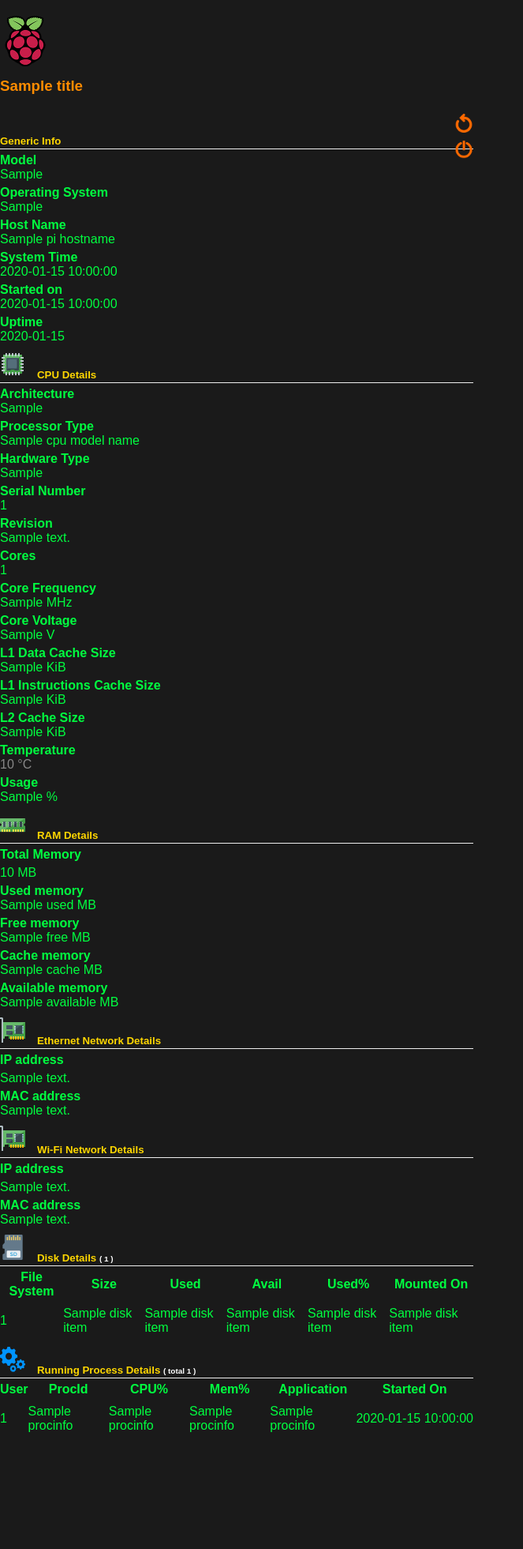
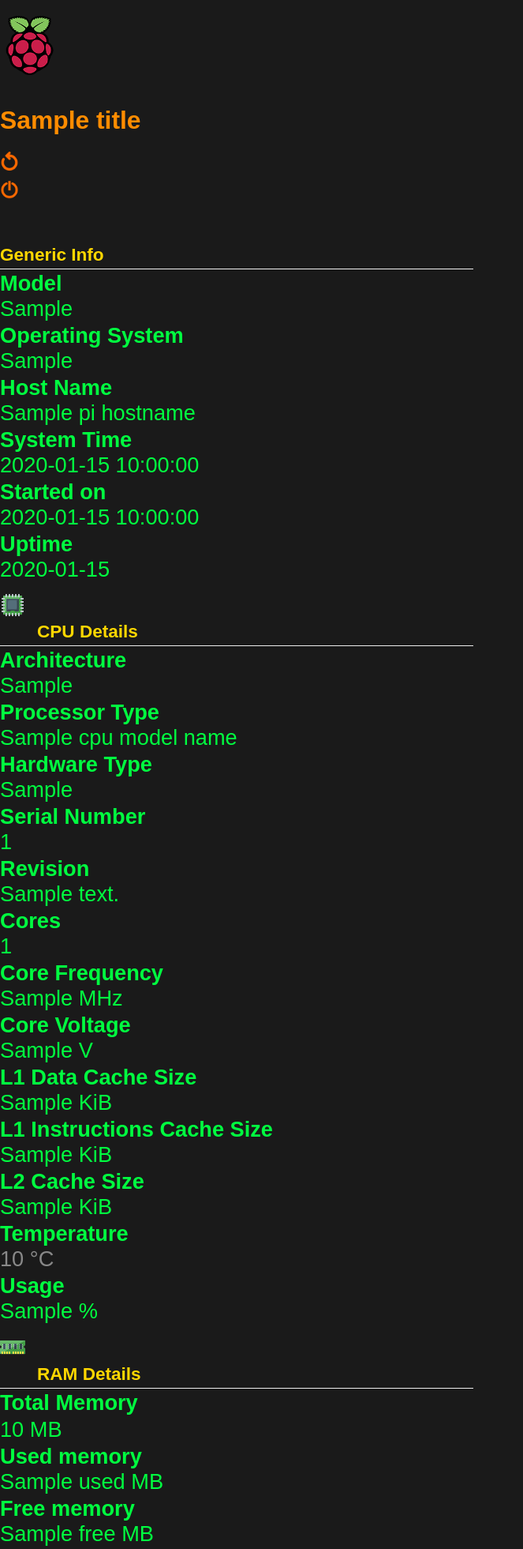
Before and after one commit to Nkeramov/rpi_system_info, a Python web app: template templates/index.html in a window 1280 px wide. Shown: the top 1961 px of the page at 79% size, without its empty margins (0-663 px from the left). Before the commit the page ends 1813 px from the top, so only its background shows below. Run offline with Jinja, Linux system fonts and the light colour scheme; the template is opened without the code that fills it: most values are stand-ins (such as "Sample title", 1, 10 or a date in 2020).

Commit message:
refactored index page ui

```diff
--- a/static/css/pi.css
+++ /dev/null
@@ -1,41 +0,0 @@
-body {
-    background-color: #1a1a1a;
-}
-
-.container {
-    color: #00FF40;
-}
-
-h5 {
-    margin-bottom: 2px;
-}
-
-th, td {
-    padding-top: 5px !important;
-    padding-bottom: 5px !important;
-    color: #00FF40;
-}
-
-.g-header {
-    padding-top: 10px;
-    border-bottom: 1px solid #eee;
-    color: #FFD700;
-}
-
-.g-row {
-    padding-top: 5px;
-}
-
-.g-head {
-    font-weight: bold;
-}
-
- table.sortable thead {
-    font-weight: bold;
-    cursor: default;
-}
-
-.item-count {
-    color: white;
-    font-size: 75%;
-}
--- /dev/null
+++ b/static/css/styles.css
@@ -0,0 +1,74 @@
+body {
+    background-color: #1a1a1a;
+    font-size: 1.7em;
+}
+
+.container {
+    color: #00FF40;
+    max-width: 600px;
+    padding-top: 20px;
+}
+
+.title {
+    margin-top: 10px;
+    color: #FF8C00;
+}
+
+h1 { margin-bottom: 2rem;}
+h2 { margin-bottom: 1.5rem; }
+h3 { margin-bottom: 1rem; }
+h4 { margin-bottom: 0.5rem; }
+h5 { margin-bottom: 0.25rem; }
+h6 { margin-bottom: 0.125rem; }
+
+th, td {
+    padding: 5px 0px;
+    color: #00FF40;
+}
+
+.t-header {
+    padding-top: 13px;
+    border-bottom: 1px solid #eee;
+    color: #FFD700;
+    letter-spacing: .00rem;
+}
+
+.t-row {
+    padding-top: 2px;
+}
+
+.t-header h5 {
+    transition: font-weight 0.3s ease;
+}
+
+.t-header h5:hover {
+    font-weight: bold;
+    letter-spacing: .05rem;
+}
+
+.t-header-img {
+    float:left;
+    margin-right: 15px;
+}
+
+.t-caption {
+    font-weight: bold;
+}
+
+table.sortable thead {
+    font-weight: bold;
+    cursor: pointer;
+}
+
+table.sortable th:hover {
+    color: #FFD700;
+}
+
+table.sortable tr:hover td{
+    color: white !important;
+}
+
+.item-count {
+    color: white;
+    font-size: 75%;
+}
--- a/templates/index.html
+++ b/templates/index.html
@@ -3,26 +3,25 @@
     <head>
         <meta charset="utf-8">
         <title>{{title}}</title>
+        <link rel="icon" type="image/png" href="static/images/favicon.png">
+        <meta name="viewport" content="width=device-width, initial-scale=1">
         <meta name="description" content="System information of Raspberry Pi">
-        <meta name="author" content="Ashok Raja T">
-        <meta name="viewport" content="width=device-width, initial-scale=1">
         <link href="//fonts.googleapis.com/css?family=Raleway:400,300,600" rel="stylesheet" type="text/css">
         <link rel="stylesheet" href="static/css/normalize.css">
         <link rel="stylesheet" href="static/css/skeleton.css">
-        <link rel="stylesheet" href="static/css/pi.css">
+        <link rel="stylesheet" href="static/css/styles.css">
         <script src="static/js/sort.js"></script>
-        <link rel="icon" type="image/png" href="static/images/favicon.png">
     </head>
     <body>
-        <div class="container" style="max-width:600px">
-            <div class="row" style="padding-top:20px;">
+        <div class="container">
+            <div class="row">
                 <div class="two columns">
-                    <img src="static/images/logo.png" style="width:64px">
+                    <img src="static/images/logo.png" style="width:75px">
                 </div>
-                <div class="nine columns">
-                    <h3 style="margin-top:10px;color:#FF8C00">{{title}}</h3>
+                <div class="nine columns title">
+                    <h3>{{title}}</h3>
                 </div>
-                <div style="float:right">
+                <div class="one column">
                     <div>
                         <a href="restart" onclick="return confirm('Do you wish to re-start your system ?')">
                             <img src="static/images/reboot.png" style="width:24px; margin-top:5px" alt="Restart">
@@ -35,269 +34,269 @@
                     </div>
                 </div>
             </div>
-        <div class="row g-header">
+            <div class="row t-header">
                 <div>
                     <h5>Generic Info</h5>
                 </div>
             </div>
-        <div class="row g-row">
-            <div class="five columns g-head">
+            <div class="row t-row">
+                <div class="five columns t-caption">
                     Model
                 </div>
                 <div class="seven columns">
                     {{pi_model}}
                 </div>
             </div>
-       <div class="row g-row">
-            <div class="five columns g-head">
+           <div class="row t-row">
+                <div class="five columns t-caption">
                     Operating System
                 </div>
                 <div class="seven columns">
                     {{pi_os}}
                 </div>
             </div>
-       <div class="row g-row">
-            <div class="five columns g-head">
+           <div class="row t-row">
+                <div class="five columns t-caption">
                     Host Name
                 </div>
                 <div class="seven columns">
                     {{pi_hostname}}
                 </div>
             </div>
-         <div class="row g-row">
-            <div class="five columns g-head">
+             <div class="row t-row">
+                <div class="five columns t-caption">
                     System Time
                 </div>
                 <div class="seven columns">
                     {{current_time}}
                 </div>
             </div>
-       <div class="row g-row">
-            <div class="five columns g-head">
+           <div class="row t-row">
+                <div class="five columns t-caption">
                     Started on
                 </div>
                 <div class="seven columns">
                     {{uptime_since}}
                 </div>
             </div>
-       <div class="row g-row">
-            <div class="five columns g-head">
+           <div class="row t-row">
+                <div class="five columns t-caption">
                     Uptime
                 </div>
                 <div class="seven columns">
                     {{uptime_pretty}}
                 </div>
             </div>
-        <div class="row g-header">
-            <div style="float:left; margin-right:15px">
+            <div class="row t-header">
+                <div class="t-header-img">
                     <img src="static/images/cpu.png" style="width:32px">
                 </div>
                 <div>
                     <h5>CPU Details</h5>
                 </div>
             </div>
-        <div class="row g-row">
-            <div class="five columns g-head">
+            <div class="row t-row">
+                <div class="five columns t-caption">
                     Architecture
                 </div>
                 <div class="seven columns">
                     {{cpu_architecture}}
                 </div>
             </div>
-        <div class="row g-row">
-            <div class="five columns g-head">
+            <div class="row t-row">
+                <div class="five columns t-caption">
                     Processor Type
                 </div>
                 <div class="seven columns">
                     {{cpu_model_name}}
                 </div>
             </div>
-        <div class="row g-row">
-            <div class="five columns g-head">
+            <div class="row t-row">
+                <div class="five columns t-caption">
                     Hardware Type
                 </div>
                 <div class="seven columns">
                     {{cpu_hardware_type}}
                 </div>
             </div>
-        <div class="row g-row">
-            <div class="five columns g-head">
+            <div class="row t-row">
+                <div class="five columns t-caption">
                     Serial Number
                 </div>
                 <div class="seven columns">
                     {{cpu_serial_number}}
                 </div>
             </div>
-        <div class="row g-row">
-            <div class="five columns g-head">
+            <div class="row t-row">
+                <div class="five columns t-caption">
                     Revision
                 </div>
                 <div class="seven columns">
                     {{cpu_revision}}
                 </div>
             </div>
-        <div class="row g-row">
-            <div class="five columns g-head">
+            <div class="row t-row">
+                <div class="five columns t-caption">
                     Cores
                 </div>
                 <div class="seven columns">
                     {{cpu_core_count}}
                 </div>
             </div>
-        <div class="row g-row">
-            <div class="five columns g-head">
+            <div class="row t-row">
+                <div class="five columns t-caption">
                     Core Frequency
                 </div>
                 <div class="seven columns">
                     {{cpu_core_frequency}} MHz
                 </div>
             </div>
-        <div class="row g-row">
-            <div class="five columns g-head">
+            <div class="row t-row">
+                <div class="five columns t-caption">
                     Core Voltage
                 </div>
                 <div class="seven columns">
                     {{cpu_core_voltage}} V
                 </div>
             </div>
-        <div class="row g-row">
-            <div class="five columns g-head">
+            <div class="row t-row">
+                <div class="five columns t-caption">
                     L1 Data Cache Size
                 </div>
                 <div class="seven columns">
                     {{cpu_cache_sizes.L1d}} KiB
                 </div>
             </div>
-        <div class="row g-row">
-            <div class="five columns g-head">
+            <div class="row t-row">
+                <div class="five columns t-caption">
                     L1 Instructions Cache Size
                 </div>
                 <div class="seven columns">
                     {{cpu_cache_sizes.L1i}} KiB
                 </div>
             </div>
-        <div class="row g-row">
-            <div class="five columns g-head">
+            <div class="row t-row">
+                <div class="five columns t-caption">
                     L2 Cache Size
                 </div>
                 <div class="seven columns">
                     {{cpu_cache_sizes.L2}} KiB
                 </div>
             </div>
-        <div class="row g-row">
-            <div class="five columns g-head">
+            <div class="row t-row">
+                <div class="five columns t-caption">
                     Temperature
                 </div>
                 <div class="seven columns" style="color:{{cpu_temperature.color}}">
                     {{cpu_temperature.temperature}} &#176;C
                 </div>
             </div>
-        <div class="row g-row">
-            <div class="five columns g-head">
+            <div class="row t-row">
+                <div class="five columns t-caption">
                     Usage
                 </div>
                 <div class="seven columns">
                     {{cpu_usage}} %
                 </div>
             </div>
-        <div class="row g-header">
-            <div style="float:left; margin-right:15px">
+            <div class="row t-header">
+                <div class="t-header-img">
                     <img src="static/images/ram.png" style="width:32px">
                </div>
                <div>
                     <h5>RAM Details</h5>
                </div>
             </div>
-        <div class="row g-row">
-            <div class="five columns g-head">
+            <div class="row t-row">
+                <div class="five columns t-caption">
                     Total Memory
                 </div>
-            <div class="seven columns g-row">
+                <div class="seven columns t-row">
                     {{ram_info.total}} MB
                 </div>
             </div>
-        <div class="row g-row">
-            <div class="five columns g-head">
+            <div class="row t-row">
+                <div class="five columns t-caption">
                     Used memory
                 </div>
                 <div class="seven columns">
                     {{ram_info.used}} MB
                 </div>
             </div>
-        <div class="row g-row">
-            <div class="five columns g-head">
+            <div class="row t-row">
+                <div class="five columns t-caption">
                     Free memory
                 </div>
                 <div class="seven columns">
                     {{ram_info.free}} MB
                 </div>
             </div>
-        <div class="row g-row">
-            <div class="five columns g-head">
+            <div class="row t-row">
+                <div class="five columns t-caption">
                     Cache memory
                 </div>
                 <div class="seven columns">
                     {{ram_info.cache}} MB
                 </div>
             </div>
-        <div class="row g-row">
-            <div class="five columns g-head">
+            <div class="row t-row">
+                <div class="five columns t-caption">
                     Available memory
                 </div>
                 <div class="seven columns">
                     {{ram_info.available}} MB
                 </div>
             </div>
-        <div class="row g-header">
-            <div style="float:left; margin-right:15px">
+            <div class="row t-header">
+                <div class="t-header-img">
                     <img src="static/images/network.png" style="width:32px">
                 </div>
                 <div>
                     <h5>Ethernet Network Details</h5>
                 </div>
             </div>
-        <div class="row g-row">
-            <div class="five columns g-head">
+            <div class="row t-row">
+                <div class="five columns t-caption">
                     IP address
                 </div>
-            <div class="seven columns g-row">
+                <div class="seven columns t-row">
                     {{ethernet_ip_address}}
                 </div>
             </div>
-        <div class="row g-row">
-            <div class="five columns g-head">
+            <div class="row t-row">
+                <div class="five columns t-caption">
                     MAC address
                 </div>
                 <div class="seven columns">
                     {{ethernet_mac_address}}
                 </div>
             </div>
-        <div class="row g-header">
-            <div style="float:left; margin-right:15px">
+            <div class="row t-header">
+                <div class="t-header-img">
                     <img src="static/images/network.png" style="width:32px">
                 </div>
                 <div>
                     <h5>Wi-Fi Network Details</h5>
                 </div>
             </div>
-        <div class="row g-row">
-            <div class="five columns g-head">
+            <div class="row t-row">
+                <div class="five columns t-caption">
                     IP address
                 </div>
-            <div class="seven columns g-row">
+                <div class="seven columns t-row">
                     {{wifi_ip_address}}
                 </div>
             </div>
-        <div class="row g-row">
-            <div class="five columns g-head">
+            <div class="row t-row">
+                <div class="five columns t-caption">
                     MAC address
                 </div>
                 <div class="seven columns">
                     {{wifi_mac_address}}
                 </div>
             </div>
-        <div class="row g-header">
-            <div style="float:left; margin-right:15px">
+            <div class="row t-header">
+                <div class="t-header-img">
                     <img src="static/images/storage.png" style="width:32px">
                 </div>
                 <div>
@@ -306,7 +305,7 @@
             </div>
             <div>
                 <table class="u-full-width sortable">
-                <thead style="color:#C1FFC1">
+                    <thead>
                         <tr>
                             <th>File System</th>
                             <th>Size</th>
@@ -330,8 +329,8 @@
                     </tbody>
                 </table>
             </div>
-        <div class="row g-header">
-            <div style="float:left; margin-right:15px">
+            <div class="row t-header">
+                <div class="t-header-img">
                     <img src="static/images/processes.png" style="width:32px">
                 </div>
                     <div>
@@ -340,7 +339,7 @@
                 </div>
                 <div>
                     <table class="u-full-width sortable">
-                    <thead style="color:#C1FFC1">
+                        <thead>
                             <tr>
                                 <th>User</th>
                                 <th>ProcId</th>
@@ -365,5 +364,6 @@
                     </table>
                 </div>
             </div>
+        </div>
     </body>
 </html>
```
Lines whose indentation alone changed are shown as unchanged.
